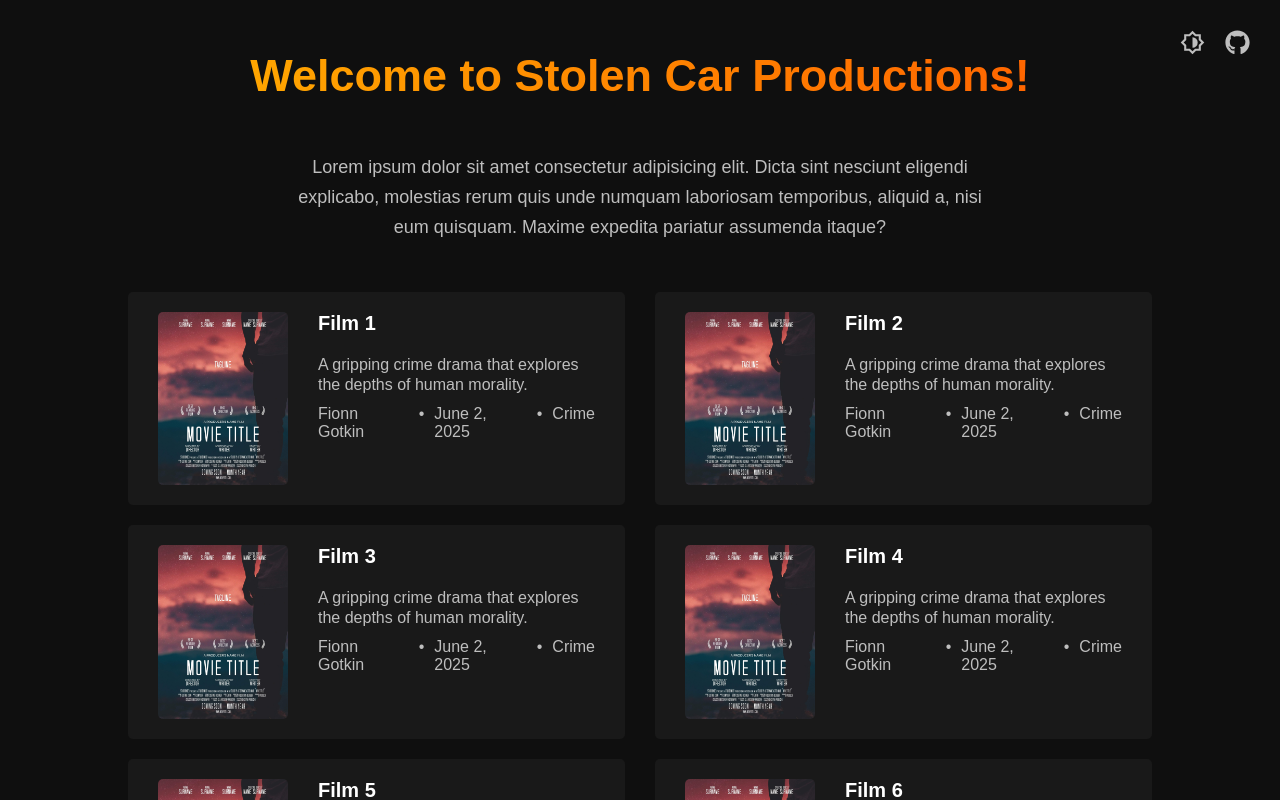
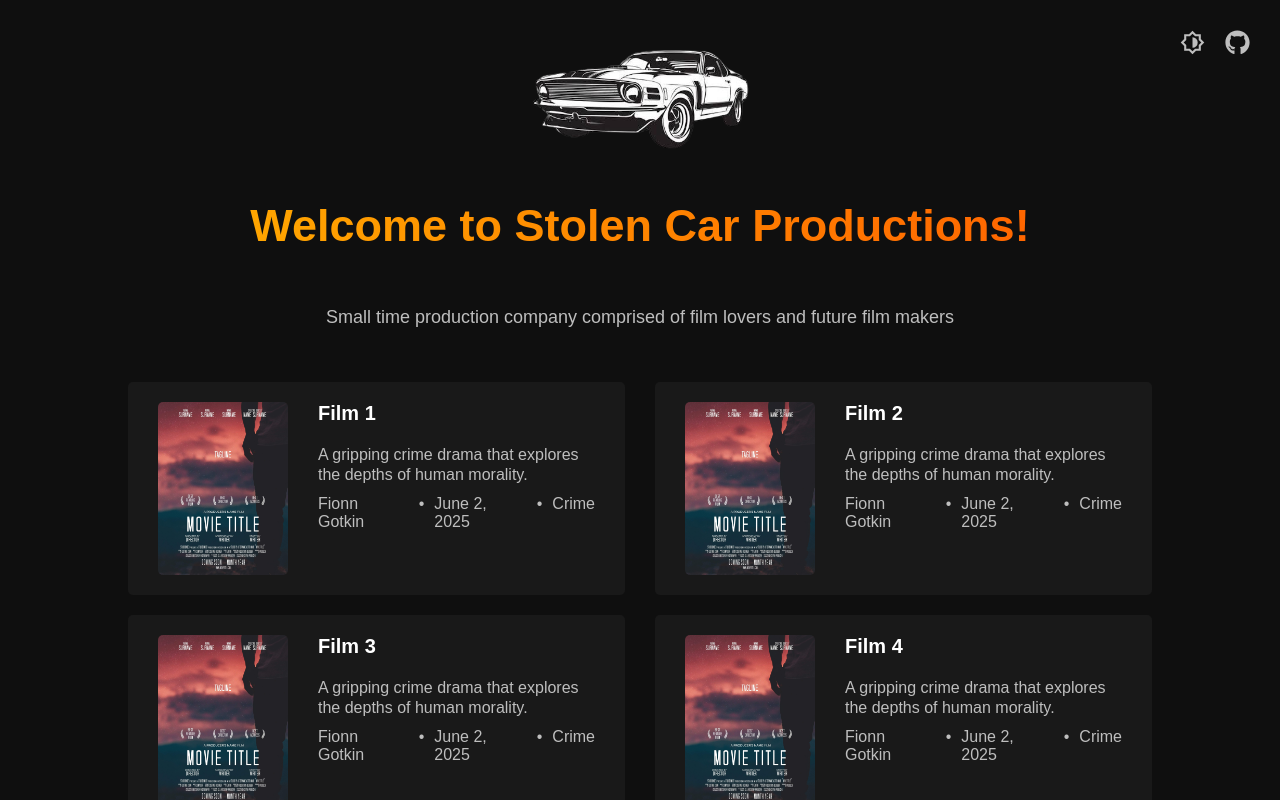
Before and after one commit to stolencar/stolencar.github.io, a React (Vite) app: page / in a window 1280 px wide. Shown: the top 800 px of the page. Built offline with nearby package versions, Linux system fonts and the light colour scheme.

Commit message:
Added branding

```diff
--- a/index.html
+++ b/index.html
@@ -4,7 +4,7 @@
     <meta charset="UTF-8" />
     <meta name="viewport" content="width=device-width, initial-scale=1.0" />
     <title>Stolen Car Productions</title>
-    <link rel="shortcut icon" href="/public/logo.png" type="image/x-icon" />
+    <link rel="shortcut icon" href="/public/logo.jpg" type="image/x-icon" />
   </head>
   <body>
     <div id="root"></div>
--- a/src/index.css
+++ b/src/index.css
@@ -46,6 +46,10 @@ body {
   gap: 50px;
   padding-block: 50px;
   text-align: center;
+}
+
+.hero-img {
+  height: 100px;
 }
 
 .hero-title {
--- a/src/pages/Home.jsx
+++ b/src/pages/Home.jsx
@@ -11,10 +11,10 @@ function Home() {
     <>
       <div className="wrap">
         <div className="hero">
+          <img src="/logo.png" className="hero-img" />
           <h1 className="hero-title">Welcome to Stolen Car Productions!</h1>
           <p className="hero-description">
-            Lorem ipsum dolor sit amet consectetur adipisicing elit. Dicta sint nesciunt eligendi explicabo, molestias rerum quis
-            unde numquam laboriosam temporibus, aliquid a, nisi eum quisquam. Maxime expedita pariatur assumenda itaque?
+            Small time production company comprised of film lovers and future film makers
           </p>
         </div>
         <div className="films">
```
Also changed, not shown: public/logo.jpg (added), public/logo.png.
